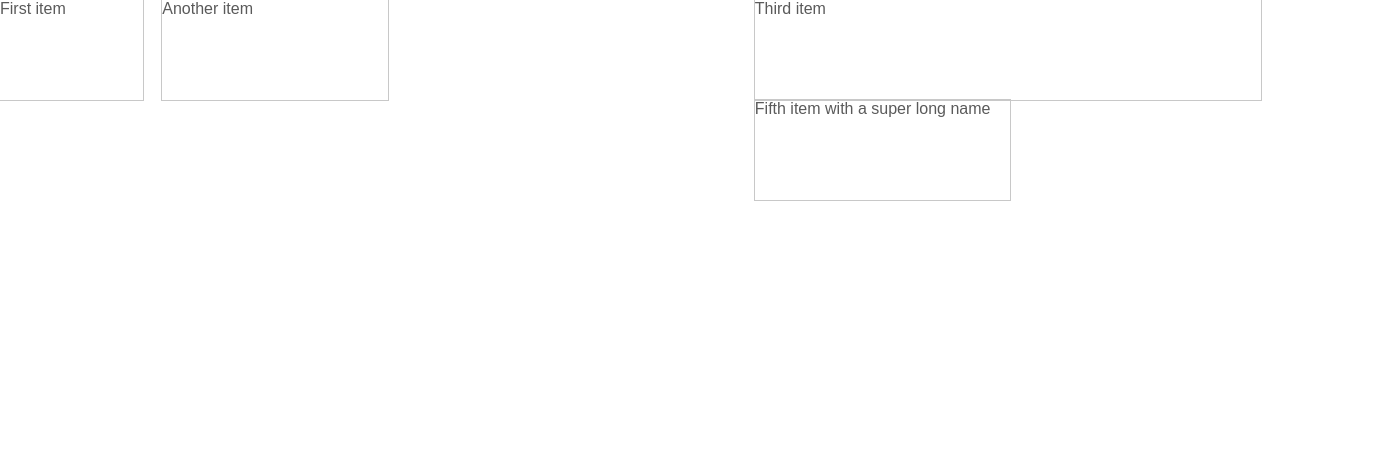
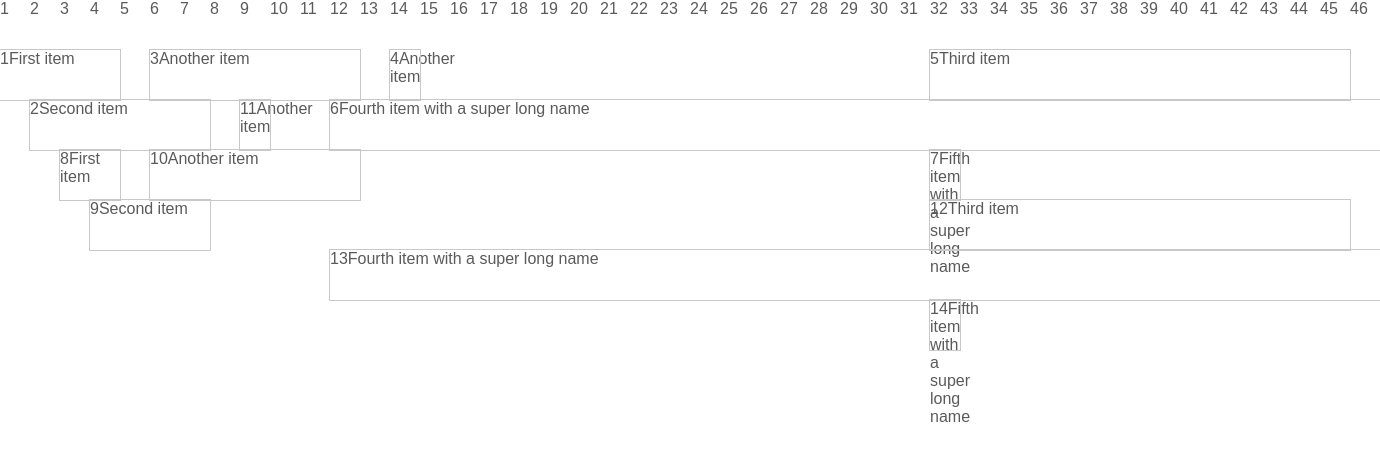
Before and after one commit to meliquintero/timeline, a React (Create React App) app: page / in a window 1280 px wide. Shown: the top 460 px of the page, 1380 px wide, since content can reach past the window. Built offline with nearby package versions, Linux system fonts and the light colour scheme.

Commit message:
Basic requirements

```diff
--- /dev/null
+++ b/src/Items.js
@@ -0,0 +1,22 @@
+import { timelineItems } from './timelineItems';
+import LinkedList from './LinkedList.js';
+
+class Items {
+  static orgnanizeItems() {
+    let matrix = [];
+    let succesfullyAdded;
+    for (let i = 0; i < timelineItems.length; i++) {
+      let j = 0
+      succesfullyAdded = false
+      while( !succesfullyAdded) {
+        if (!matrix[j]) { matrix.push(new LinkedList()) }
+        let linkedList = matrix[j]
+        succesfullyAdded = linkedList.insert(timelineItems[i])
+        j++
+      }
+    }
+    return matrix
+  }
+}
+
+export default Items
--- /dev/null
+++ b/src/LinkedList.js
@@ -0,0 +1,43 @@
+class ListNode {
+  constructor(item) {
+    this.item = item === undefined ? null : item;
+    this.next = null;
+  }
+}
+
+class LinkedList {
+  constructor() {
+    this.head = null;
+  }
+
+  insert(item) {
+    let newNode = new ListNode(item);
+    if (!this.head) {
+      this.head = newNode;
+      return true
+    } else if (this.head.item.start > newNode.item.end) {
+      newNode.next = this.head
+      this.head = newNode;
+      return true
+    }
+
+    let current = this.head;
+    let prev = this.head;
+
+    while (current) {
+      if (current.item.end < newNode.item.start && !current.next) {
+        current.next = newNode;
+        return true;
+      } else if (prev.item.end < newNode.item.start && newNode.item.end < current.item.start) {
+        prev.next = newNode;
+        newNode.next = current;
+        return true;
+      }
+      prev = current;
+      current = current.next;
+    }
+    return false
+  }
+}
+
+export default LinkedList
--- a/src/components/App.js
+++ b/src/components/App.js
@@ -1,12 +1,22 @@
-import React from 'react';
+import React, { useState, useEffect } from 'react';
+import Items from './../Items';
 import Grid from './Grid';
-
-import {timelineItems} from './../timelineItems';
+import Header from './Header';
 
 const App = () => {
+  let [matrix, setMatrix] = useState([])
+
+  useEffect(() => {
+    setMatrix(Items.orgnanizeItems())
+  }, []);
+
   return (
     <div>
-      <Grid timelineItems={timelineItems}/>
+      <Header/>
+      { matrix &&
+        <Grid
+          matrix={matrix}/>
+      }
     </div>
   );
 }
--- /dev/null
+++ b/src/components/Cell.js
@@ -0,0 +1,20 @@
+import React from 'react';
+import { getDayInGrid } from './../timelineItems';
+
+const Cell = ({node}) => {
+  let eventStyle = {
+    gridColumn: `${getDayInGrid(node.item.start)}/${getDayInGrid(node.item.end)}`
+  }
+
+  return(
+    <div
+      key={node.item.id}
+      className='grid-cell'
+      style={eventStyle}>
+      {node.item.id}
+      {node.item.name}
+    </div>
+  )
+}
+
+export default Cell;
--- a/src/components/Grid.js
+++ b/src/components/Grid.js
@@ -1,23 +1,14 @@
 import React from 'react';
-import { getDayInGrid } from './../timelineItems';
+import Row from './Row';
 
-const Grid = ({timelineItems}) => {
-  const CellList = timelineItems.map((item) => {
-    let eventStyle = {
-      gridColumn: `${getDayInGrid(item.start)}/${getDayInGrid(item.end)}`
-    }
-
-    return(
-      <div className='grid-cell'
-        style={eventStyle}>
-        {item.name}
-      </div>
-    )
-  });
+const Grid = ({matrix}) => {
+  const CellList =  matrix.map((linkedList, i) => {
+      return(<div ><Row key={i} linkedList={linkedList}/></div >)
+    });
 
   return(
-    <div className='grid-container'>
-      { CellList }
+    <div >
+      {CellList}
     </div>
   )
 }
--- /dev/null
+++ b/src/components/Header.js
@@ -0,0 +1,16 @@
+import React from 'react';
+
+const Header = ({timelineItems}) => {
+  let row = [];
+  for (let i = 1; i < 47; i++) {
+      row.push(<div>{i}</div>);
+  }
+
+  return(
+    <div className='grid-container'>
+      { row }
+    </div>
+  )
+}
+
+export default Header;
--- /dev/null
+++ b/src/components/Row.js
@@ -0,0 +1,18 @@
+import React from 'react';
+import Cell from './Cell';
+
+const Row = ({linkedList}) => {
+  let res = []
+  let node = linkedList.head
+  while (node) {
+    res.push(<Cell node={node}/>)
+    node = node.next
+  }
+  return(
+    <div className='grid-container'>
+      { res }
+    </div>
+  )
+}
+
+export default Row;
--- a/src/index.css
+++ b/src/index.css
@@ -7,8 +7,8 @@ body {
 .grid-container {
   display: grid;
   color: rgb(90, 90, 90);
-  grid-template-rows: repeat(3, 100px);
-  grid-template-columns: repeat(46, auto);
+  grid-template-rows: repeat(1, 50px);
+  grid-template-columns: repeat(46, 30px);
 }
 
 .grid-cell {
--- a/src/timelineItems.js
+++ b/src/timelineItems.js
@@ -15,78 +15,78 @@ const timelineItems = [
     end: "2018-01-05",
     name: "First item"
   },
-  // {
-  //   id: 2,
-  //   start: "2018-01-02",
-  //   end: "2018-01-08",
-  //   name: "Second item"
-  // },
+  {
+    id: 2,
+    start: "2018-01-02",
+    end: "2018-01-08",
+    name: "Second item"
+  },
   {
     id: 3,
     start: "2018-01-06",
     end: "2018-01-13",
     name: "Another item"
   },
-  // {
-  //   id: 4,
-  //   start: "2018-01-14",
-  //   end: "2018-01-14",
-  //   name: "Another item"
-  // },
-  // {
-  //   id: 5,
-  //   start: "2018-02-01",
-  //   end: "2018-02-15",
-  //   name: "Third item"
-  // },
-  // {
-  //   id: 6,
-  //   start: "2018-01-12",
-  //   end: "2018-02-16",
-  //   name: "Fourth item with a super long name"
-  // },
-  // {
-  //   id: 7,
-  //   start: "2018-02-01",
-  //   end: "2018-02-02",
-  //   name: "Fifth item with a super long name"
-  // },
-  // {
-  //   id: 8,
-  //   start: "2018-01-03",
-  //   end: "2018-01-05",
-  //   name: "First item"
-  // },
-  // {
-  //   id: 9,
-  //   start: "2018-01-04",
-  //   end: "2018-01-08",
-  //   name: "Second item"
-  // },
-  // {
-  //   id: 10,
-  //   start: "2018-01-06",
-  //   end: "2018-01-13",
-  //   name: "Another item"
-  // },
-  // {
-  //   id: 11,
-  //   start: "2018-01-09",
-  //   end: "2018-01-09",
-  //   name: "Another item"
-  // },
+  {
+    id: 4,
+    start: "2018-01-14",
+    end: "2018-01-14",
+    name: "Another item"
+  },
+  {
+    id: 5,
+    start: "2018-02-01",
+    end: "2018-02-15",
+    name: "Third item"
+  },
+  {
+    id: 6,
+    start: "2018-01-12",
+    end: "2018-02-16",
+    name: "Fourth item with a super long name"
+  },
+  {
+    id: 7,
+    start: "2018-02-01",
+    end: "2018-02-02",
+    name: "Fifth item with a super long name"
+  },
+  {
+    id: 8,
+    start: "2018-01-03",
+    end: "2018-01-05",
+    name: "First item"
+  },
+  {
+    id: 9,
+    start: "2018-01-04",
+    end: "2018-01-08",
+    name: "Second item"
+  },
+  {
+    id: 10,
+    start: "2018-01-06",
+    end: "2018-01-13",
+    name: "Another item"
+  },
+  {
+    id: 11,
+    start: "2018-01-09",
+    end: "2018-01-09",
+    name: "Another item"
+  },
   {
     id: 12,
     start: "2018-02-01",
     end: "2018-02-15",
     name: "Third item"
   },
-  // {
-  //   id: 13,
-  //   start: "2018-01-12",
-  //   end: "2018-02-16",
-  //   name: "Fourth item with a super long name"
-  // },
+  {
+    id: 13,
+    start: "2018-01-12",
+    end: "2018-02-16",
+    name: "Fourth item with a super long name"
+  },
   {
     id: 14,
     start: "2018-02-01",
```
Also changed, not shown: 1 other file (tests, documents, lock files or other folders).
